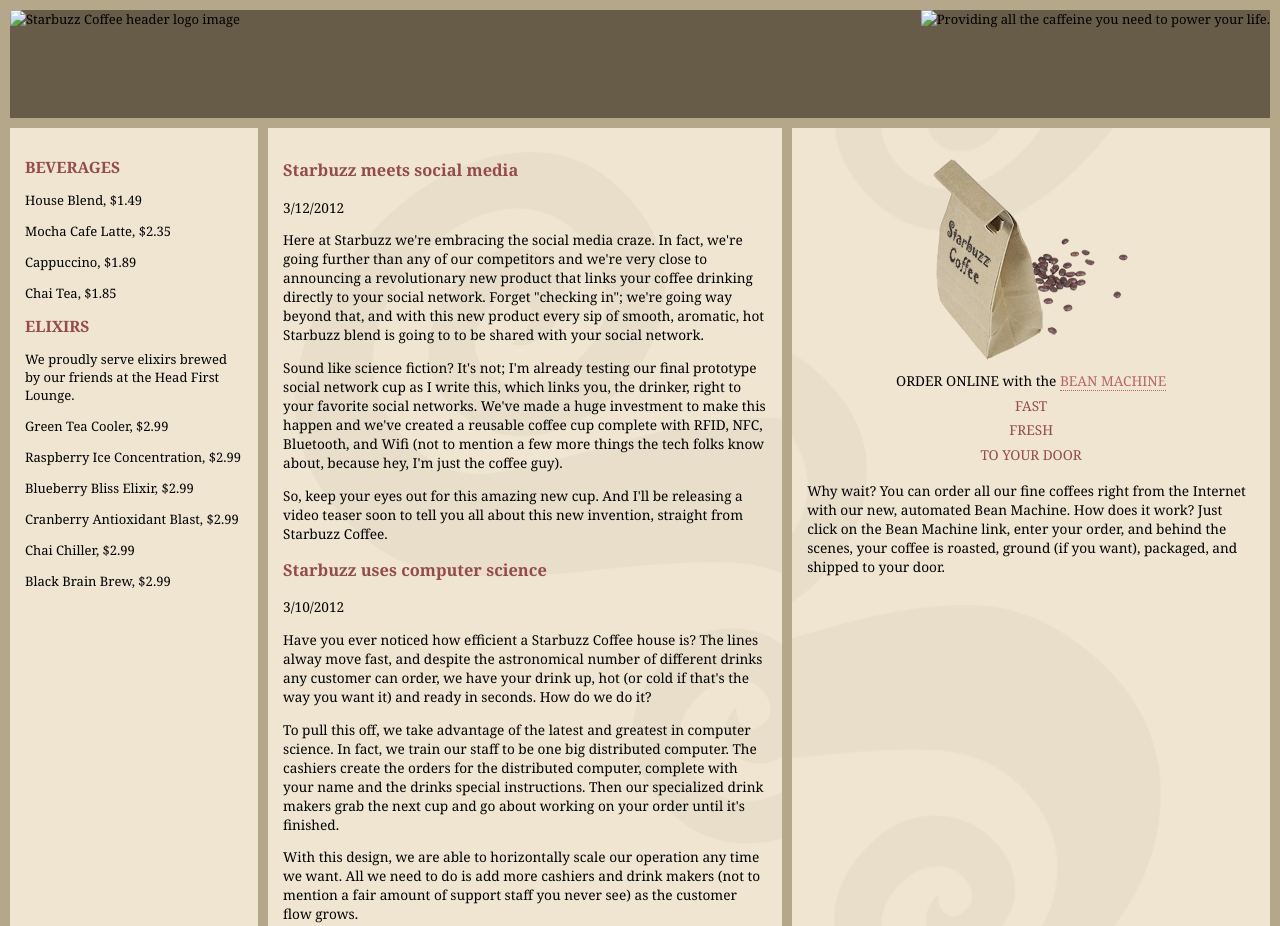
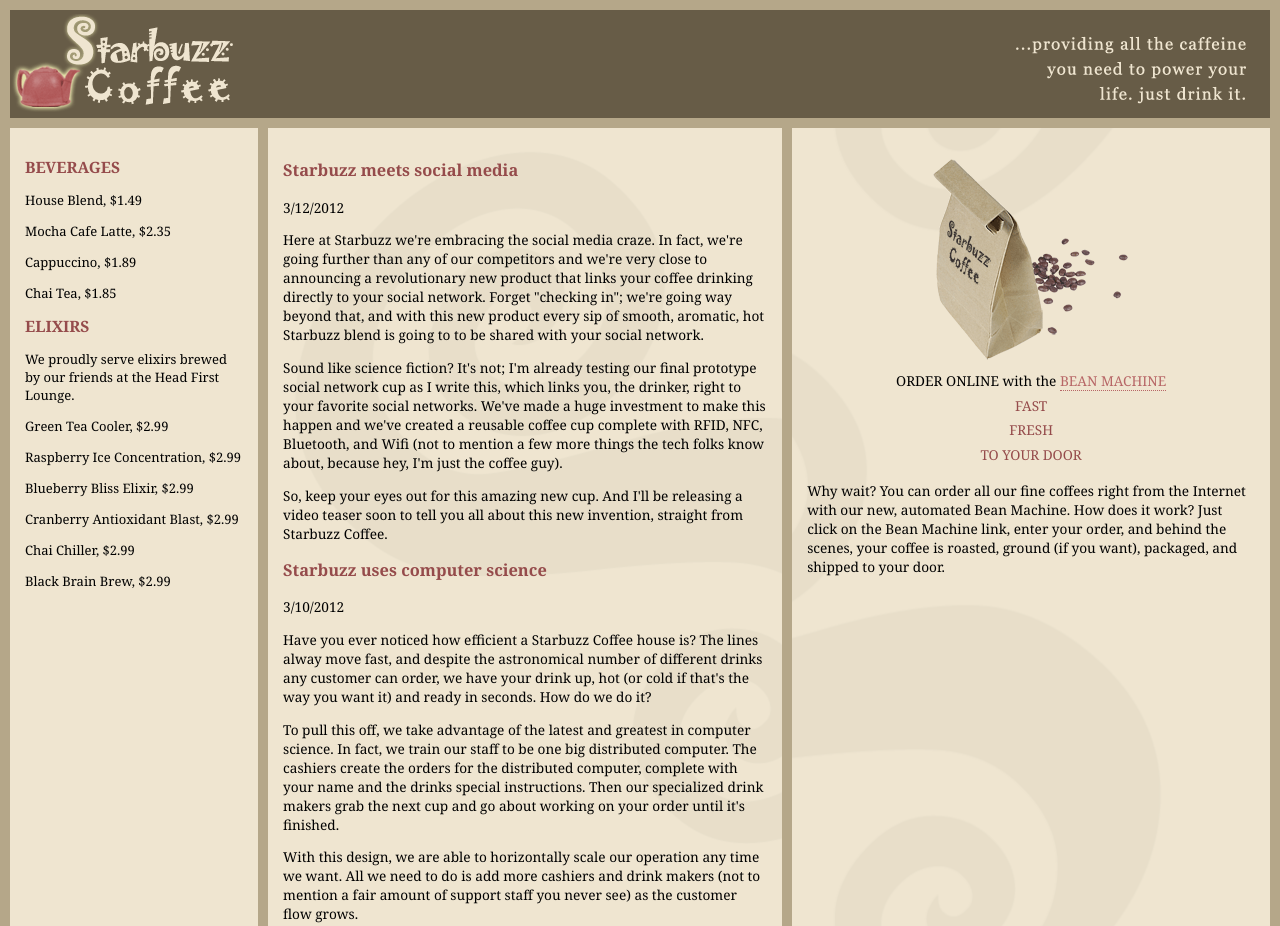
Before and after one commit to Natalita-2020/StarBuzz-Study1, a plain HTML site: page index.html in a window 1280 px wide. Shown: the top 926 px of the page. Drawn offline with Linux system fonts and the light colour scheme; files whose address does not match are found by name.

Commit message:
Update index.html
deleted Image folder

```diff
--- a/index.html
+++ b/index.html
@@ -9,9 +9,9 @@
   <body>
     <header class="top">
       <img id="headerLogo"
-           src="images/headerLogo.gif" alt="Starbuzz Coffee header logo image">
+           src="headerLogo.gif" alt="Starbuzz Coffee header logo image">
       <img id="headerSlogan"
-          src="images/headerSlogan.gif" alt="Providing all the caffeine you need to power your life.">
+          src="headerSlogan.gif" alt="Providing all the caffeine you need to power your life.">
     </header>
 
 	<div id="tableContainer">
```
